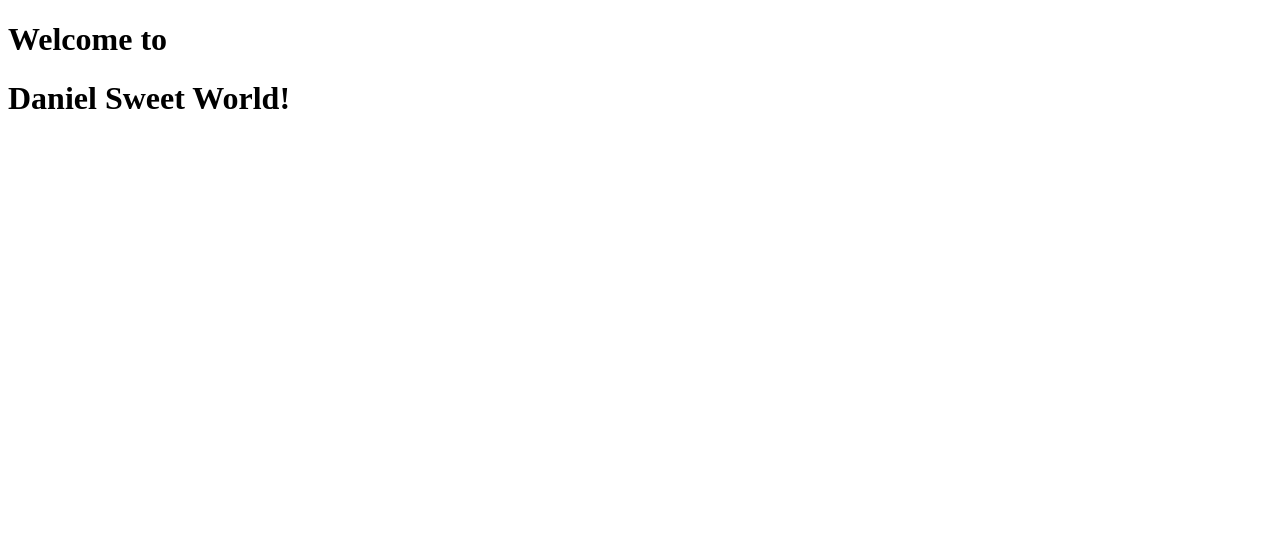
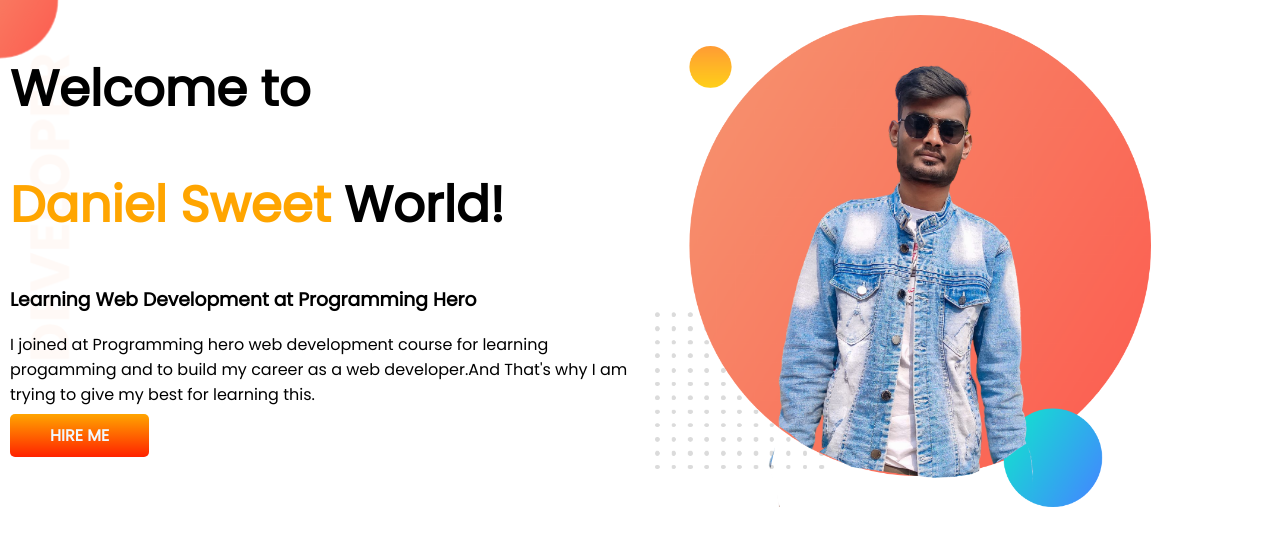
Before and after one commit to Danielsweet1/developer-portfolio, a plain HTML site: page index.html in a window 1280 px wide. Drawn offline with Linux system fonts and the light colour scheme.

Commit message:
top banner added

```diff
--- a/index.html
+++ b/index.html
@@ -4,12 +4,30 @@
     <meta charset="UTF-8">
     <meta http-equiv="X-UA-Compatible" content="IE=edge">
     <meta name="viewport" content="width=device-width, initial-scale=1.0">
-    <title>Document</title>
+    <link rel="preconnect" href="https://fonts.googleapis.com">
+<link rel="preconnect" href="https://fonts.gstatic.com" crossorigin>
+<link href="https://fonts.googleapis.com/css2?family=Lobster&family=Poppins&family=Teko:wght@300;400;500&display=swap" rel="stylesheet">
+    <title>Developer Portfolio</title>
     <link rel="stylesheet" href="style.css">
 </head>
 <body>
-    <h1>Welcome to</h1>
-    <h1><span>Daniel Sweet</span>  World!</h1>
+   <section class="top-banner">
+        <div class="half-width">
+            <h1>Welcome to</h1>
+            <h1><span class="orange">Daniel Sweet</span>  World!</h1>
+            <h3>Learning Web Development at Programming Hero</h3>
+            <p>I joined at Programming hero web development course for learning progamming and to build my career as a web developer.And That's why I am trying to give my best for learning this.</p>
+            <a class="link-btn" href="" target="_blank">HIRE ME</a>
+
+        </div>
+
+        <div class="half-width">
+            <img src="/images/sweet2.png" alt="image">
+
+        </div>
+
+   </section>
+
 
 </body>
 </html>
--- a/style.css
+++ b/style.css
@@ -0,0 +1,33 @@
+body{
+    margin: 0;
+    font-family: 'Poppins', sans-serif;
+}
+h1{
+    font-size: 50px;
+}
+.orange{
+    color: orange;
+}
+section{
+    display: flex;
+}
+.half-width{
+    width: 50%;
+    padding: 10px;
+}
+.half-width img{
+    width: 80%;
+    padding: 5px;
+}
+.link-btn{
+    color: aliceblue;
+    font-weight: bold;
+    text-decoration: none;
+    background-image: linear-gradient(orange, rgb(255, 34, 0));
+    padding: 10px 40px;
+    border-radius: 5px;
+}
+.top-banner{
+    background-image: url(/images/top-banner.png);
+    background-repeat: no-repeat;
+}
```
Also changed, not shown: images/sweet2.png (added).
